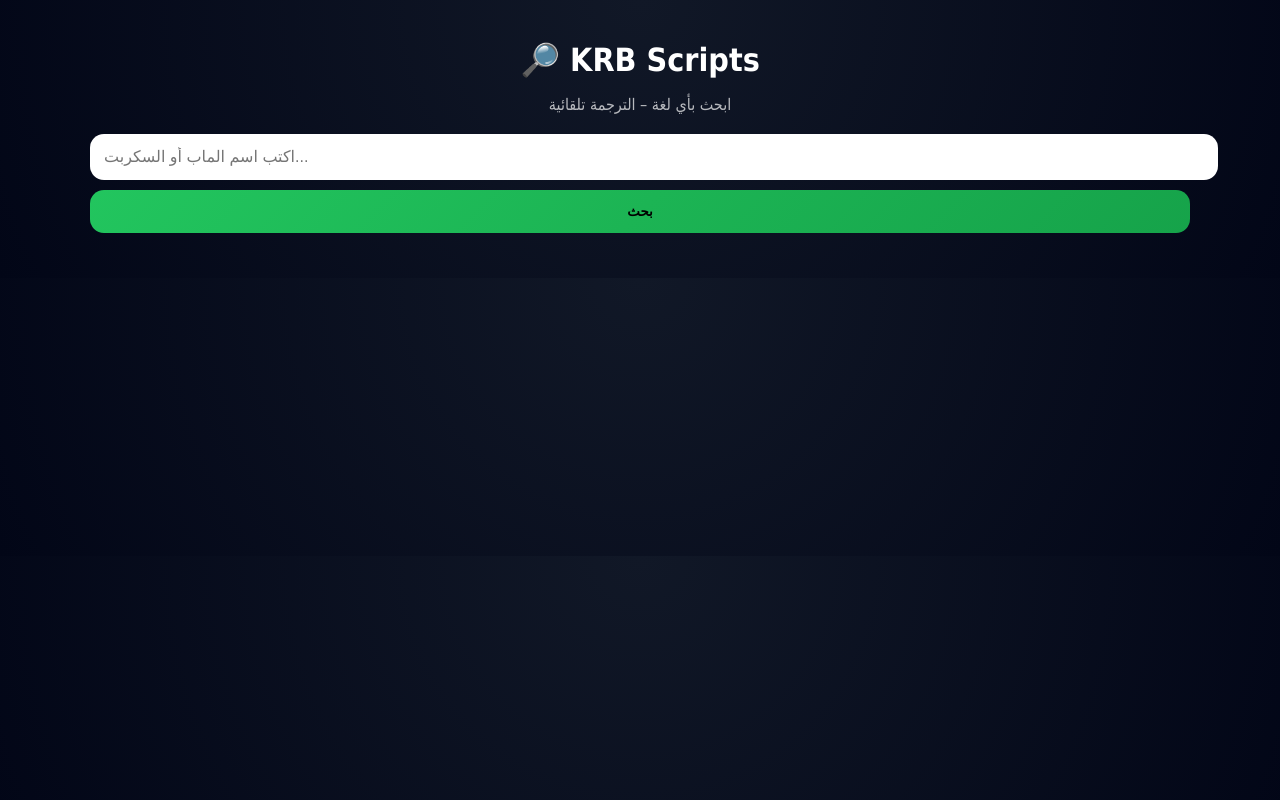
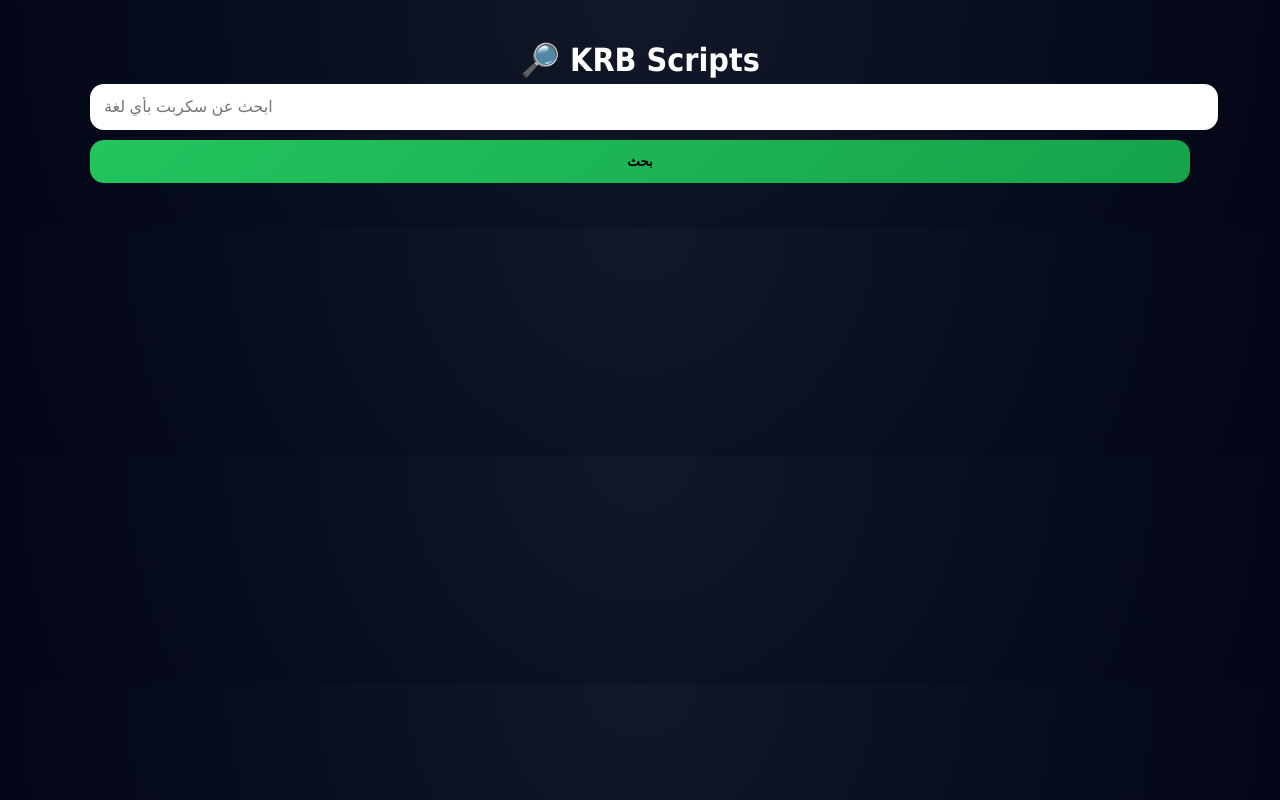
Before and after one commit to zyad511/krba, a website: page krb-site/public/index.html in a window 1280 px wide. Drawn offline with Linux system fonts and the light colour scheme.

Commit message:
Update index.html

```diff
--- a/krb-site/public/index.html
+++ b/krb-site/public/index.html
@@ -10,11 +10,8 @@
 
 <div class="container">
   <h1>🔎 KRB Scripts</h1>
-    <p class="sub">ابحث بأي لغة – الترجمة تلقائية</p>
-
-    <input id="searchInput" placeholder="اكتب اسم الماب أو السكربت..." />
+  <input id="searchInput" placeholder="ابحث عن سكربت بأي لغة">
   <button onclick="searchScripts()">بحث</button>
-
   <div id="results"></div>
 </div>
 
```
Lines whose indentation alone changed are shown as unchanged.
